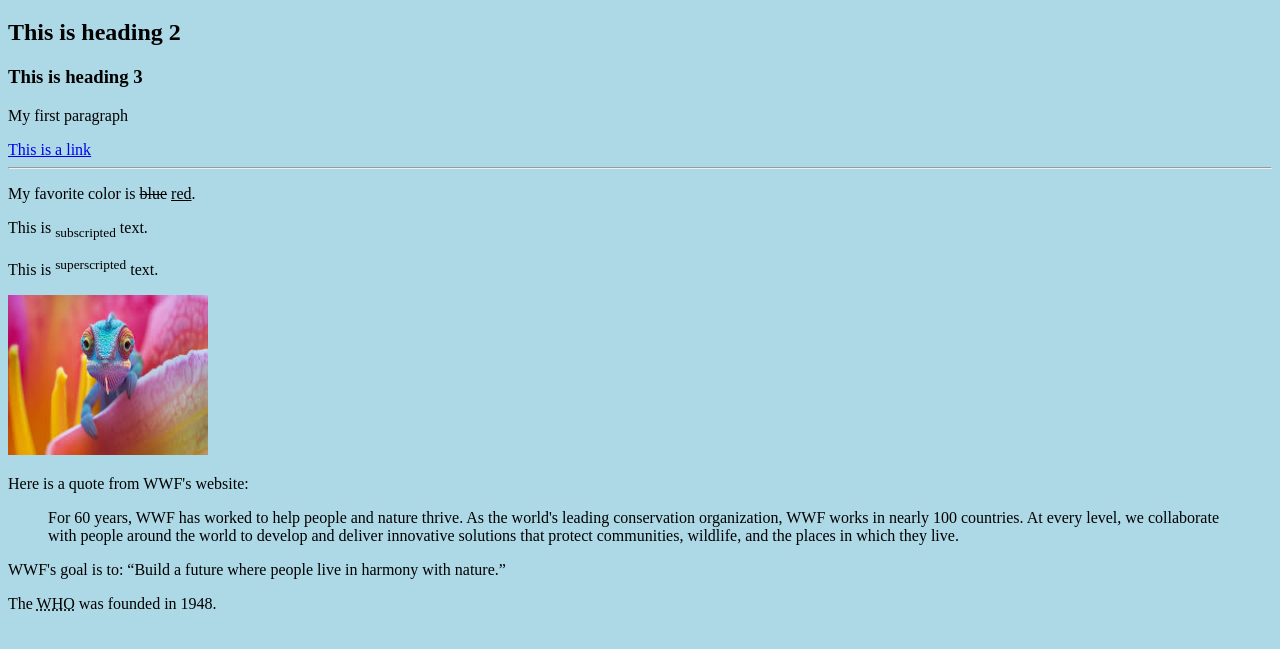
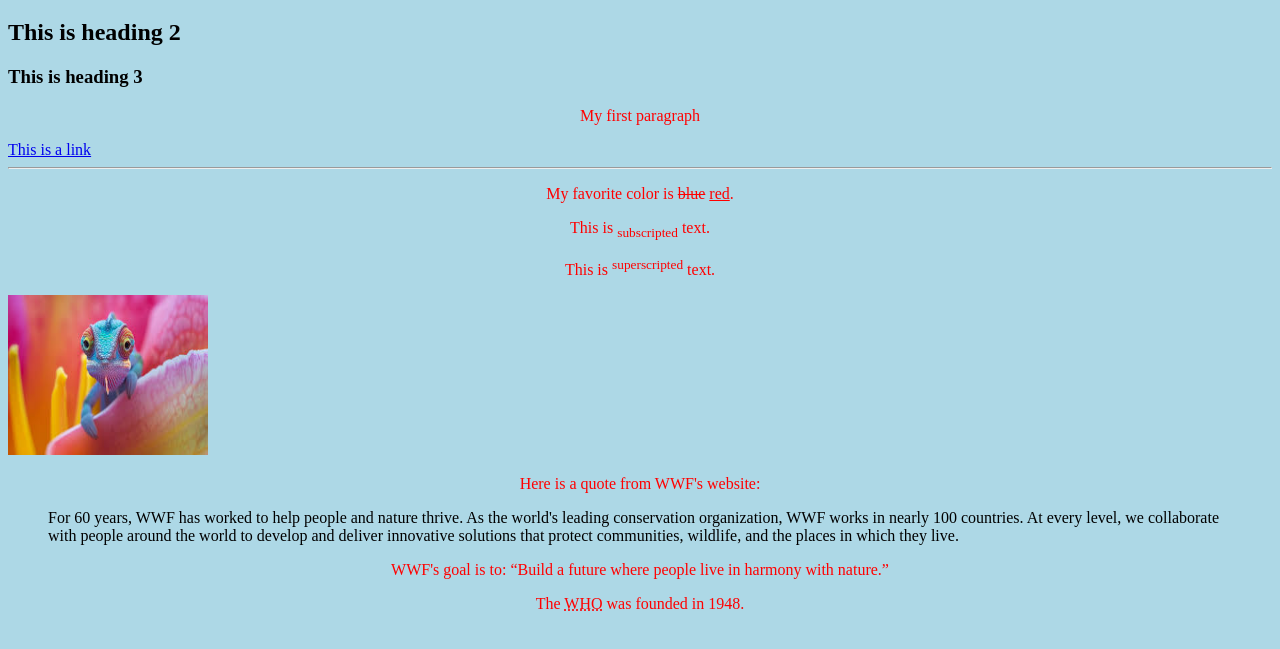
Before and after one commit to noid55/hello-world-4, a plain HTML site: page index.html in a window 1280 px wide. Shown: the part 61-710 px from the top of the page. Drawn offline with Linux system fonts and the light colour scheme.

Commit message:
Added red centered text

```diff
--- a/css/stylesheet.css
+++ b/css/stylesheet.css
@@ -1,3 +1,8 @@
 body {
     background-color: lightblue;
 }
+
+p {
+    color: red;
+    text-align: center;
+}
```
